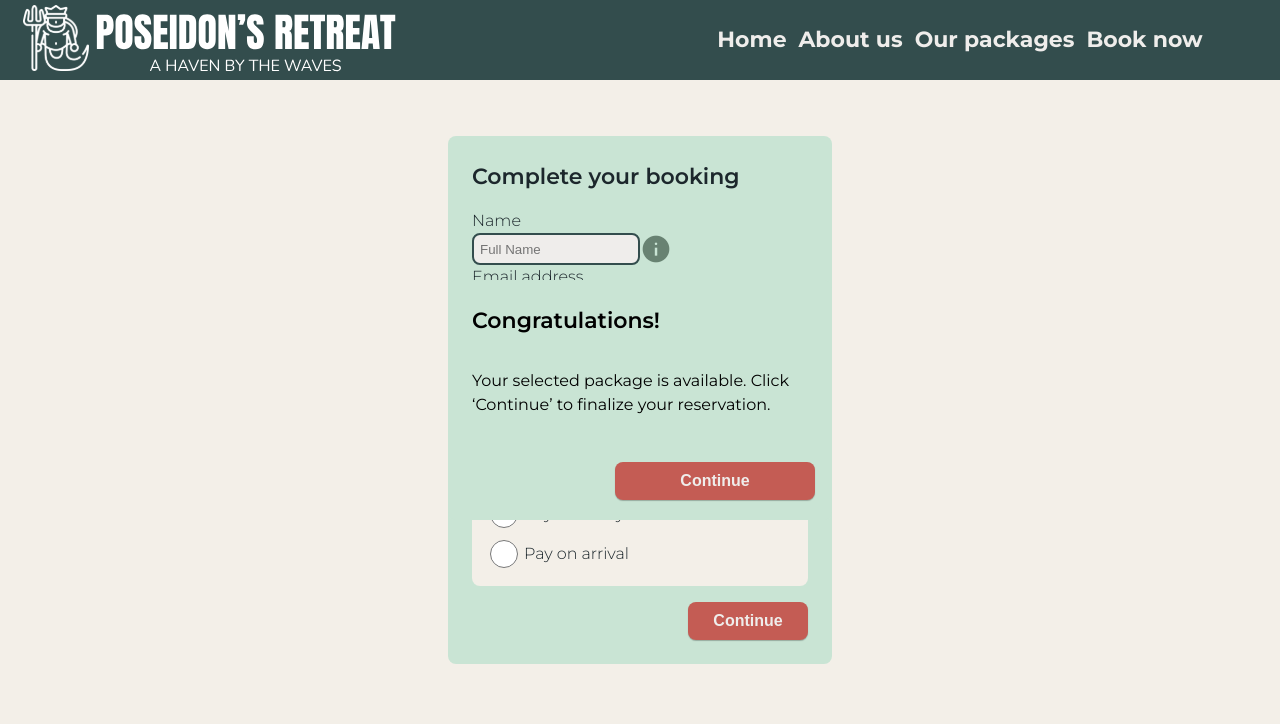
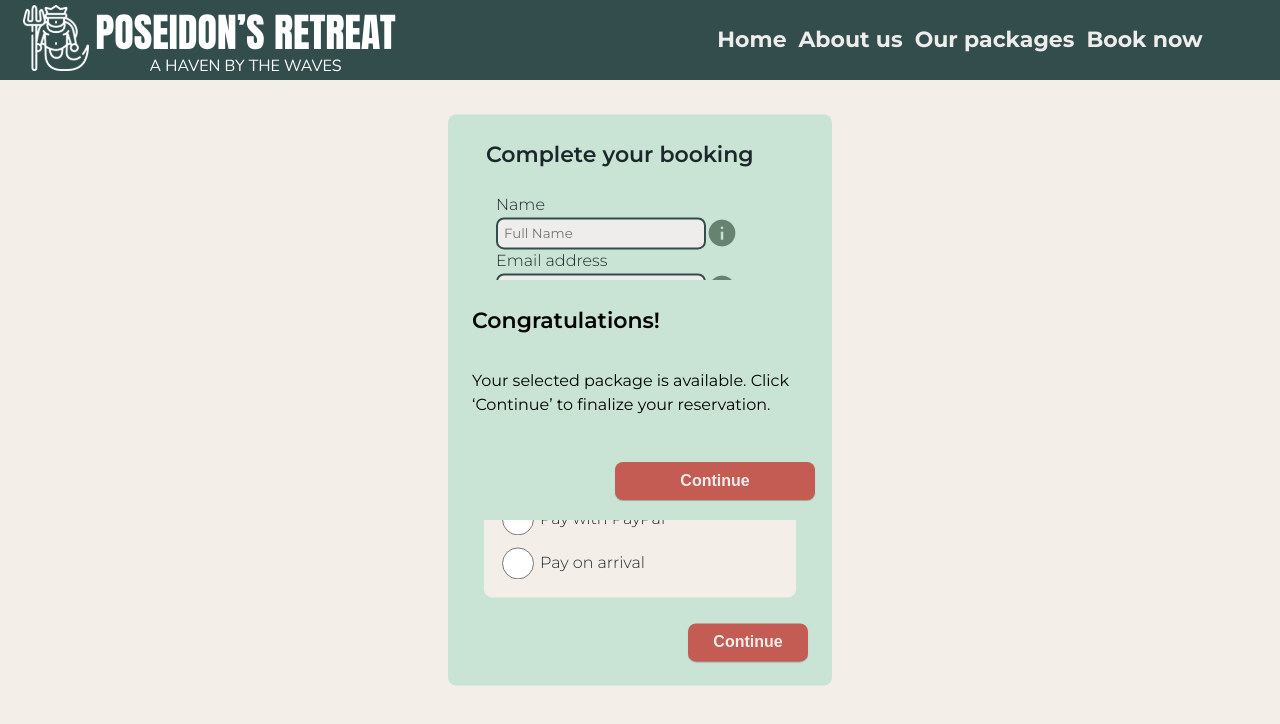
Before and after one commit to maria-jon/poseidon, a Vue app: page /booking in a window 1280 px wide. Shown: the top 724 px of the page. Built offline with nearby package versions, Linux system fonts and the light colour scheme.

Commit message:
(feat): add fieldset instead of section

```diff
--- a/src/components/BookingCard.vue
+++ b/src/components/BookingCard.vue
@@ -10,8 +10,8 @@ defineProps({
 
 <template>
   <form class="complete-your-booking">
-    <section>
-      <h5>{{ header }}</h5>
+    <fieldset>
+      <legend><h5>{{ header }}</h5></legend>
     <div class="texts">
       <label>
         <span class="input-label info">Name</span>
@@ -41,9 +41,9 @@ defineProps({
         </div>
       </label>
     </div>
-    </section>
-    <section>
-      <h5>Payment options</h5>
+  </fieldset>
+    <fieldset>
+      <legend><h5>Payment options</h5></legend>
       <div class="radios">
         <label>
           <input type="radio" name="payment" value="credit">
@@ -58,7 +58,7 @@ defineProps({
           <span class="input-label info">Pay on arrival</span>
         </label>
       </div>
-    </section>
+    </fieldset>
     <MainButton :label="label" :width="width" />
   </form>
 </template>
@@ -90,6 +90,14 @@ form {
   gap: $margin-xsmall;
 }
 
+fieldset {
+  border: none;
+}
+
+.texts {
+  margin-left: 12px;
+}
+
 .input-field {
   display: flex;
 }
@@ -97,10 +105,11 @@ form {
 input[type="text"] {
   border-radius: 8px;
   border: 2px solid $color-primary-dark;
-  width: 50%;
+  min-width: 70%;
   padding: 6px;
   background-color: $color-white;
-  accent-color: $color-error-red;
+  font-family: 'Montserrat', Arial, Helvetica, sans-serif;
+  color: $color-primary-dark;
 }
 
 .material-symbols-outlined {
@@ -128,8 +137,8 @@ input[type="text"] {
 
 input[type="radio"] {
   margin: 6px;
-  width: 1.75rem;
-  height: 1.75rem;
+  width: 2rem;
+  height: 2rem;
   accent-color: $color-error-red;
 }
 
```
